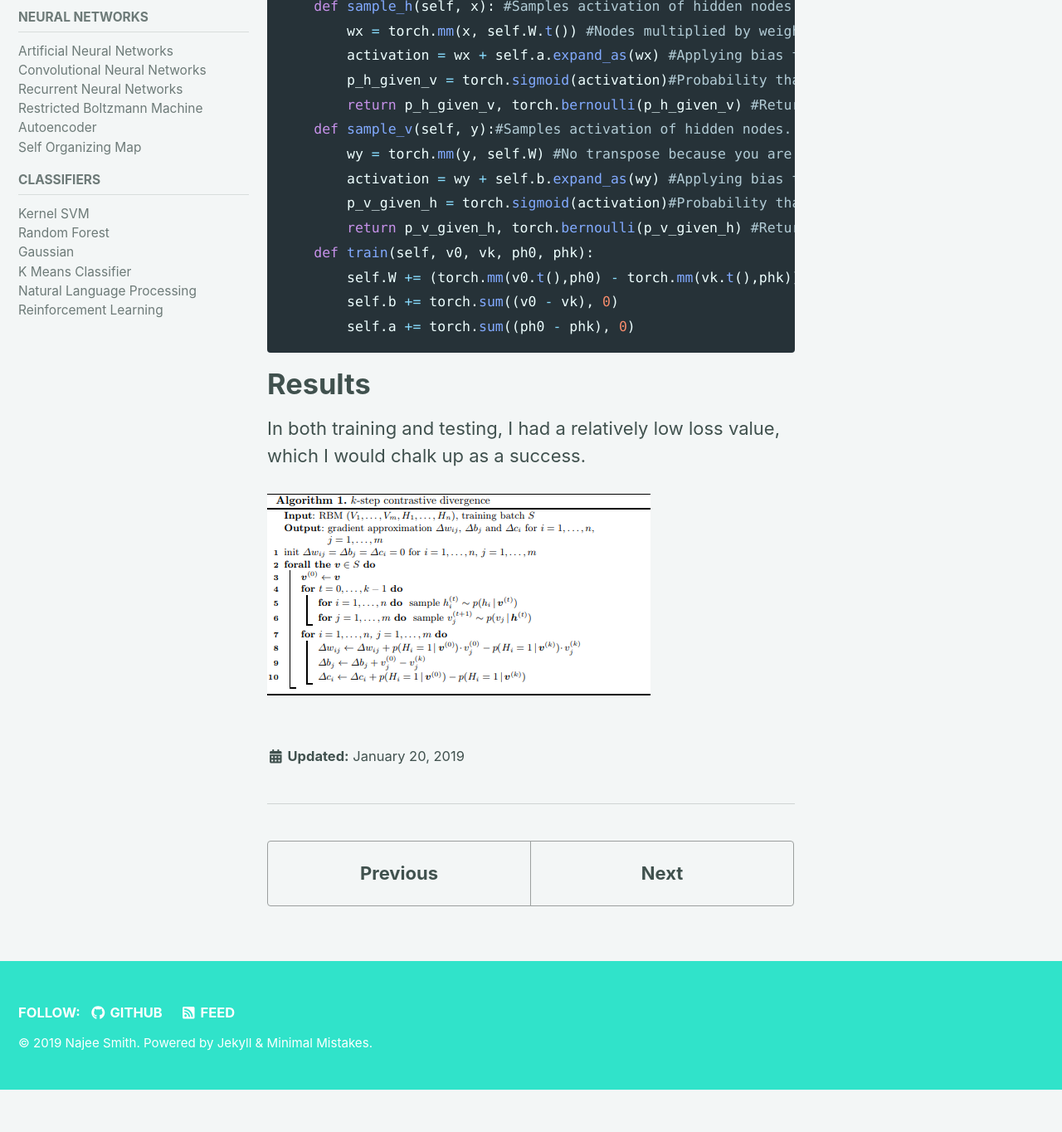
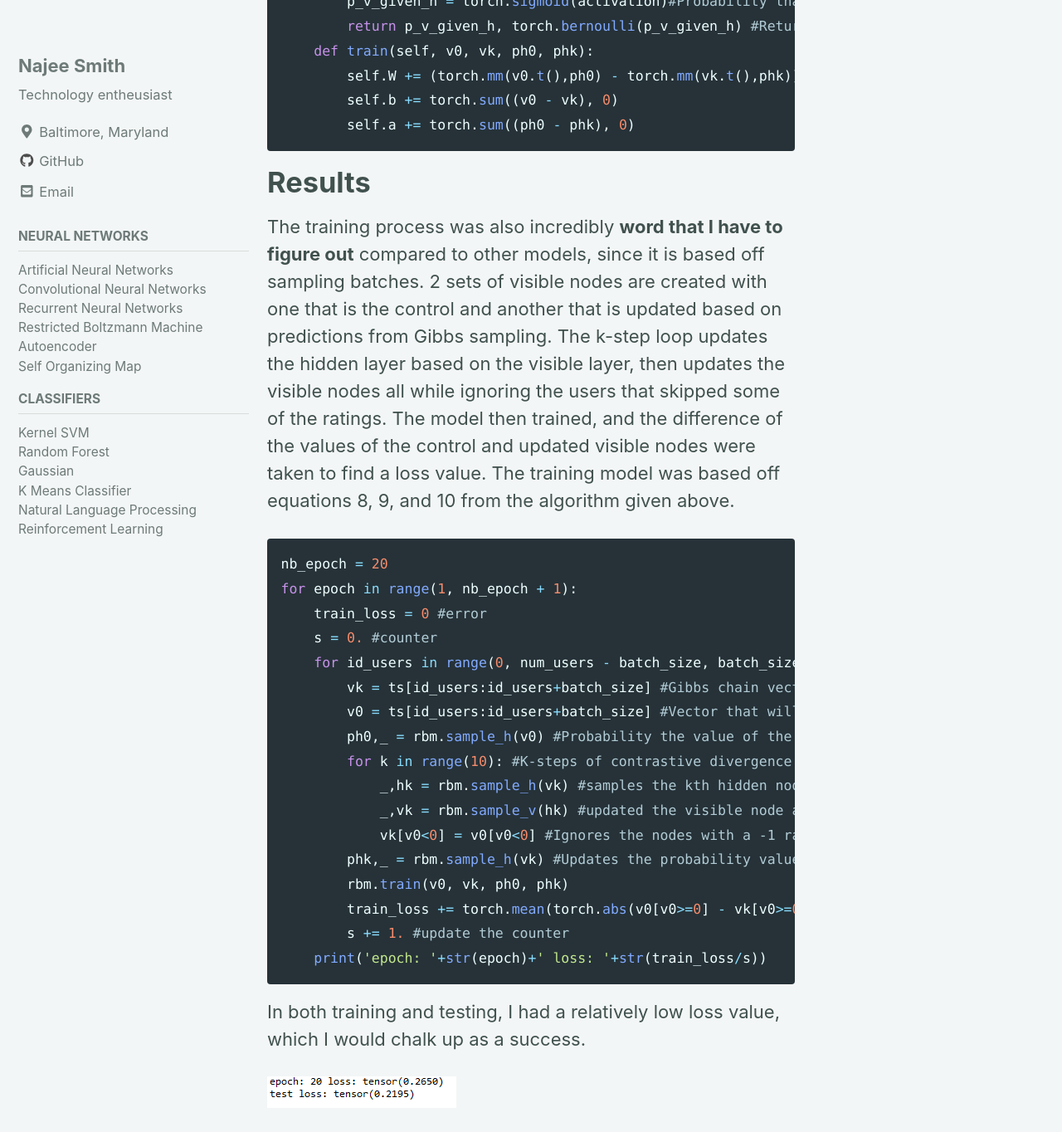
Before and after one commit to NajeeSmith/NajeeSmith.github.io, a Jekyll site: the page built from _posts/Neural Networks/2019-01-20-RBM.md, in a window 1280 px wide and 1400 px high, scrolled down 2736 px. Shown: the top 1364 px of the window at 83% size. Built offline with Jekyll 4.4.1, drawn with Linux system fonts in a browser that asks for light colours; cached includes are drawn as plain includes; nearby versions of some CDN libraries; before the commit the page ends 4049 px from its top, so only the background shows below that.

Commit message:
RBM page omg almost done

````diff
--- a/_posts/Neural Networks/2019-01-20-RBM.md
+++ b/_posts/Neural Networks/2019-01-20-RBM.md
@@ -55,8 +55,8 @@ calculating the log-likelihood gradient using contrastive divergence. From the p
 I used the following algorithms to create a class that calculates my weights, biases,
 and takes samples of the hidden layers.
 
-<img src="{{ site.url }}{{ site.baseurl }}/images/neural networks//rbm/equations.png" alt="">
-<img src="{{site.baseurl}}/images/neural networks/rbm/equations.png">
+<img src="{{site.baseurl}}/images\Neural Networks\RBM\equations.PNG">
+
 ```python
 #Creating Neural Network
 class RBM():
@@ -81,8 +81,31 @@ class RBM():
 ```
 
 # Results
+The training process was also incredibly **word that I have to figure out** compared to other models,
+since it is based off sampling batches. 2 sets of visible nodes are created with one that is the control and another that is updated based on predictions from Gibbs sampling. The k-step loop updates the hidden layer based on the visible layer, then updates the visible nodes all while ignoring the users that skipped some of the ratings.
+The model then trained, and the difference of the values of the control and updated visible nodes were taken to find a loss value. The training model was based off equations 8, 9, and 10 from the algorithm given above.
+
+```python
+nb_epoch = 20
+for epoch in range(1, nb_epoch + 1):
+    train_loss = 0 #error
+    s = 0. #counter
+    for id_users in range(0, num_users - batch_size, batch_size): #Samples the user values in batches of 100
+        vk = ts[id_users:id_users+batch_size] #Gibbs chain vector updated by every random walk (k steps)
+        v0 = ts[id_users:id_users+batch_size] #Vector that will not be updated to compare and find error
+        ph0,_ = rbm.sample_h(v0) #Probability the value of the hidden node equals 1 given real ratings
+        for k in range(10): #K-steps of contrastive divergence
+            _,hk = rbm.sample_h(vk) #samples the kth hidden node given the values of the visible nodes (actual ratings)
+            _,vk = rbm.sample_v(hk) #updated the visible node after a round of Gibbs sampling of hidden nodes
+            vk[v0<0] = v0[v0<0] #Ignores the nodes with a -1 rating (User did not give rating on moving)
+        phk,_ = rbm.sample_h(vk) #Updates the probability value
+        rbm.train(v0, vk, ph0, phk)
+        train_loss += torch.mean(torch.abs(v0[v0>=0] - vk[v0>=0])) #update to the loss value
+        s += 1. #update the counter
+    print('epoch: '+str(epoch)+' loss: '+str(train_loss/s))
+```
 
 In both training and testing, I had a relatively low loss value, which I would
 chalk up as a success.
 
-<img src="{{site.baseurl}}/images\Neural Networks\RBM\equations.PNG">
+<img src="{{site.baseurl}}/images\Neural Networks\RBM\code_results.PNG">
````
